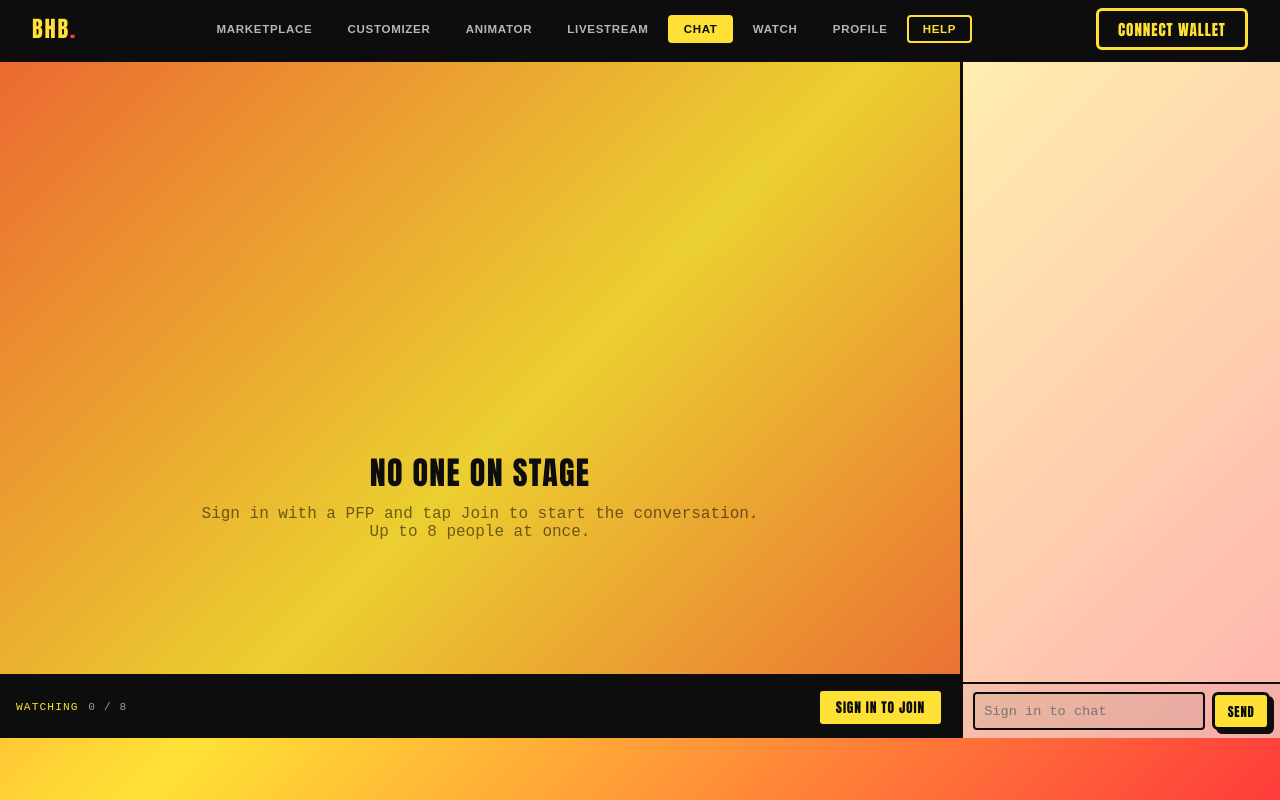
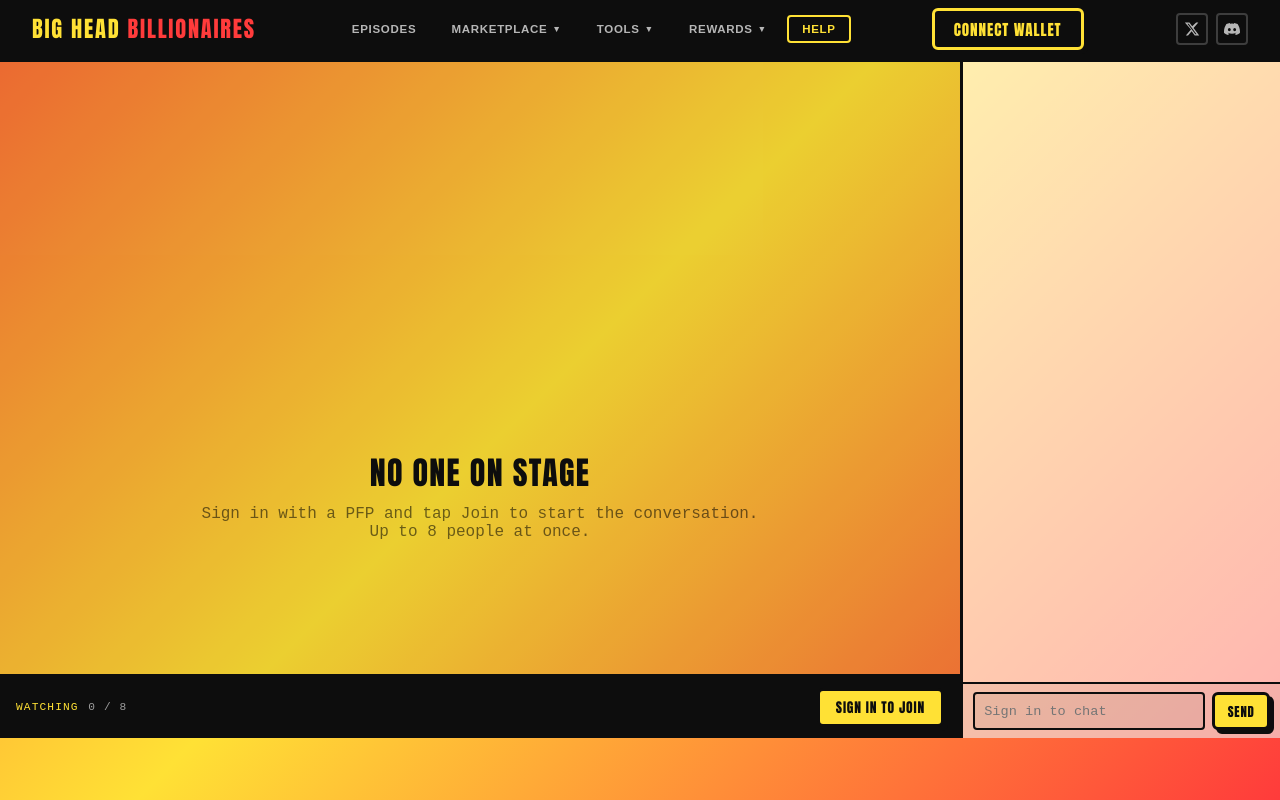
Before and after one commit to BHALEYART/BigHeadBillionaires, a website: page chat/index.html in a window 1280 px wide. Drawn offline with Linux system fonts and the light colour scheme; no server answers.

Commit message:
Update index.html

```diff
--- a/chat/index.html
+++ b/chat/index.html
@@ -252,20 +252,8 @@
 </head>
 <body>
 
-<nav class="bhb-nav">
-  <a href="/" class="logo">BHB<span>.</span></a>
-  <ul class="nav-links">
-    <li><a href="/marketplace/">Marketplace</a></li>
-    <li><a href="/customizer/">Customizer</a></li>
-    <li><a href="/animator/">Animator</a></li>
-    <li><a href="/livestream/">Livestream</a></li>
-    <li><a href="/chat/" class="active">Chat</a></li>
-    <li><a href="/watch/">Watch</a></li>
-    <li><a href="/profile/">Profile</a></li>
-    <li class="nav-help-li"><a href="/help/">Help</a></li>
-  </ul>
-  <button id="walletBtn" class="nav-wallet-btn">Connect Wallet</button>
-</nav>
+<!-- Nav -->
+<script src="/assets/nav.js"></script>
 
 <main class="chat-page">
 
```
